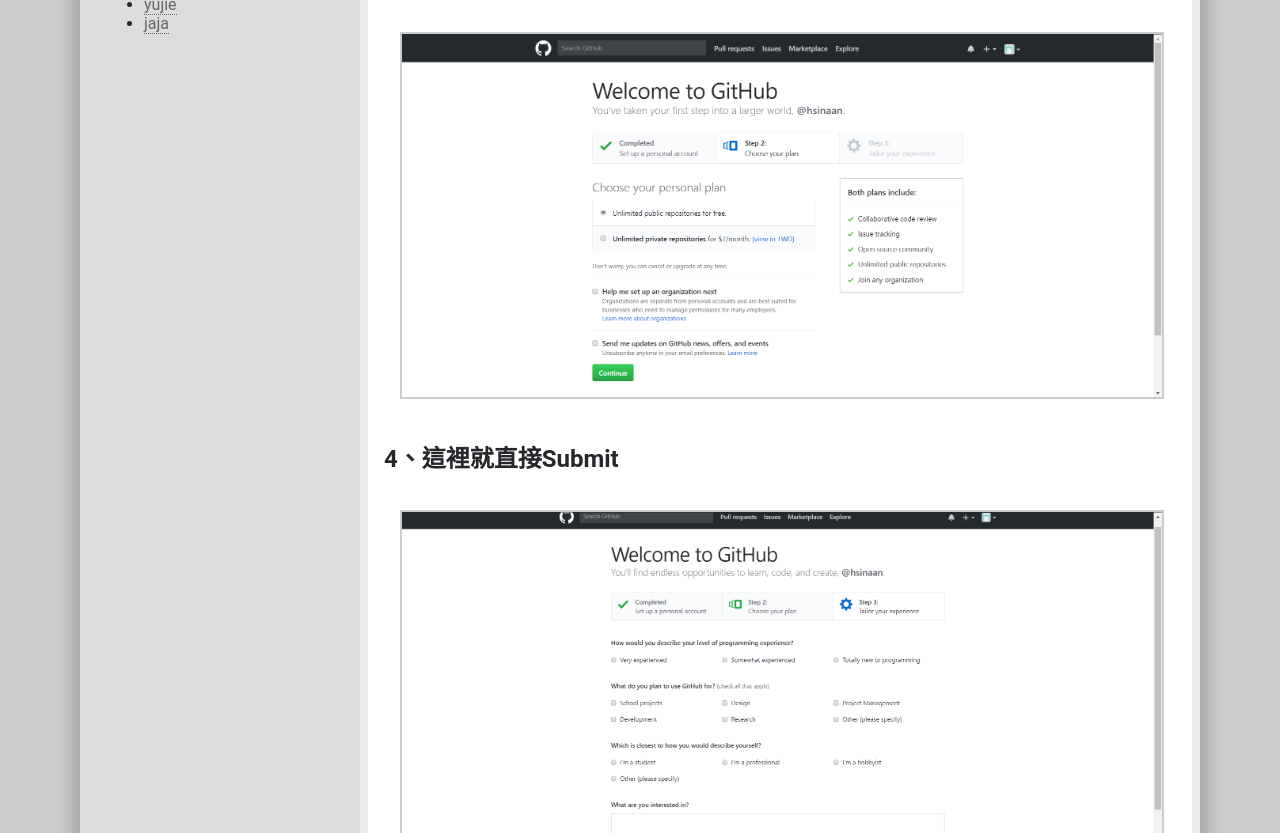
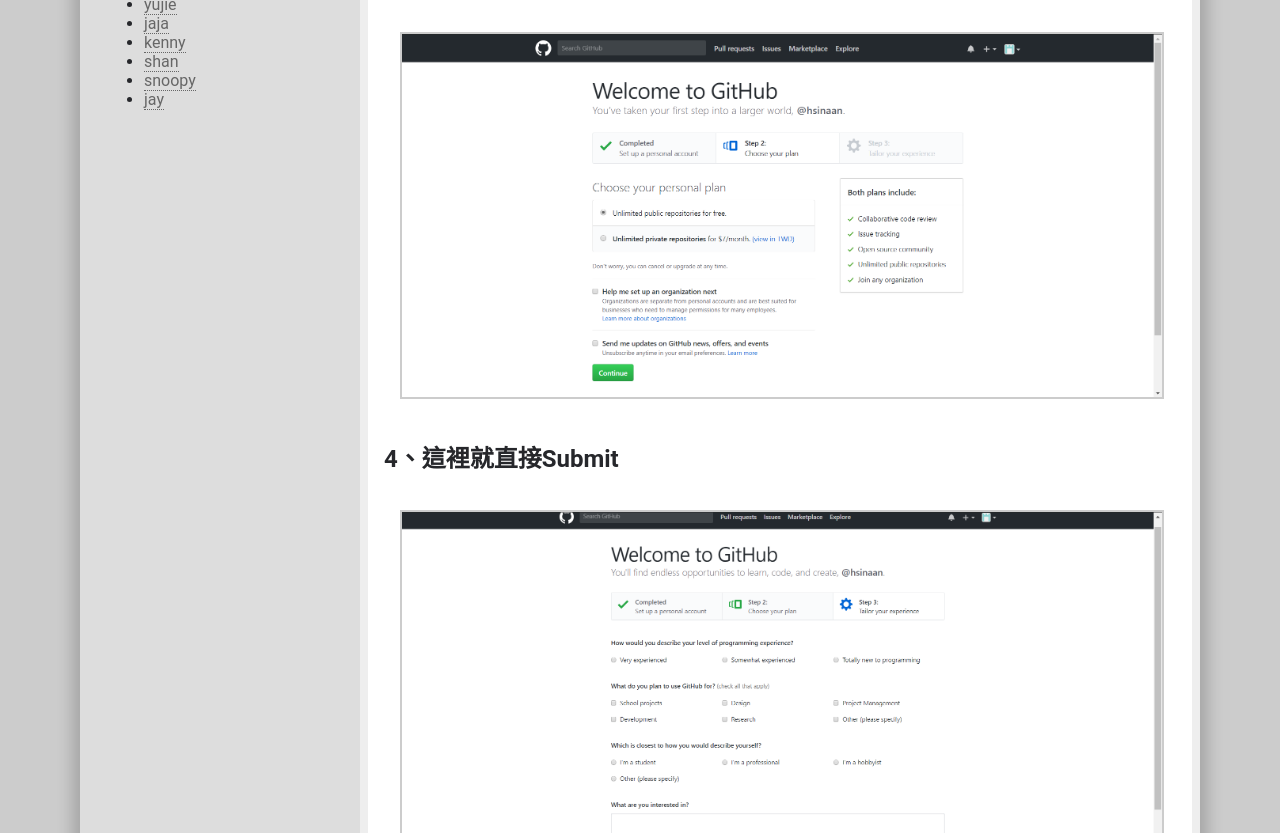
Before and after one commit to pinkayo/pinkayo, a plain HTML site: page 2018/04/08/create github/index.html in a window 1280 px wide. Shown: the part 1433-2266 px from the top of the page. Drawn offline with nearby package versions, Linux system fonts and the light colour scheme; some packages are replaced by stand-ins of ours; a script that the page names is missing.

Commit message:
Site updated: 2018-07-03 14:11:31

```diff
--- a/2018/04/08/create github/index.html
+++ b/2018/04/08/create github/index.html
@@ -258,6 +258,14 @@
 
     <li><a href="https://asd01248967.github.io/" target="_blank">jaja</a></li>
 
+    <li><a href="https://kennyweng.github.io/" target="_blank">kenny</a></li>
+
+    <li><a href="https://yishan88.github.io/" target="_blank">shan</a></li>
+
+    <li><a href="https://snoopy30485.github.io/" target="_blank">snoopy</a></li>
+
+    <li><a href="https://jay198608.github.io/" target="_blank">jay</a></li>
+
   </ul>
 </div>
 
```
Also changed, not shown: 2018/04/08/ssh key/index.html (+8 -0 lines), 2018/05/04/hexo/index.html (+8 -0 lines), about/index.html (+8 -0 lines), archives/2018/04/index.html (+8 -0 lines), archives/2018/05/index.html (+8 -0 lines), archives/2018/index.html (+8 -0 lines), archives/index.html (+8 -0 lines), index.html (+8 -0 lines).
